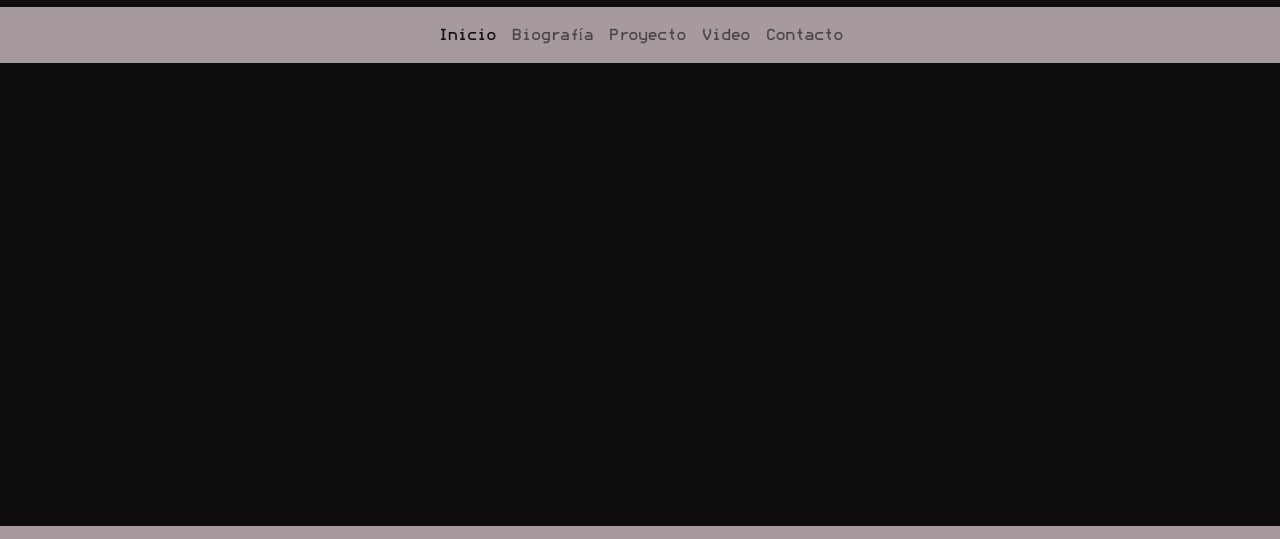
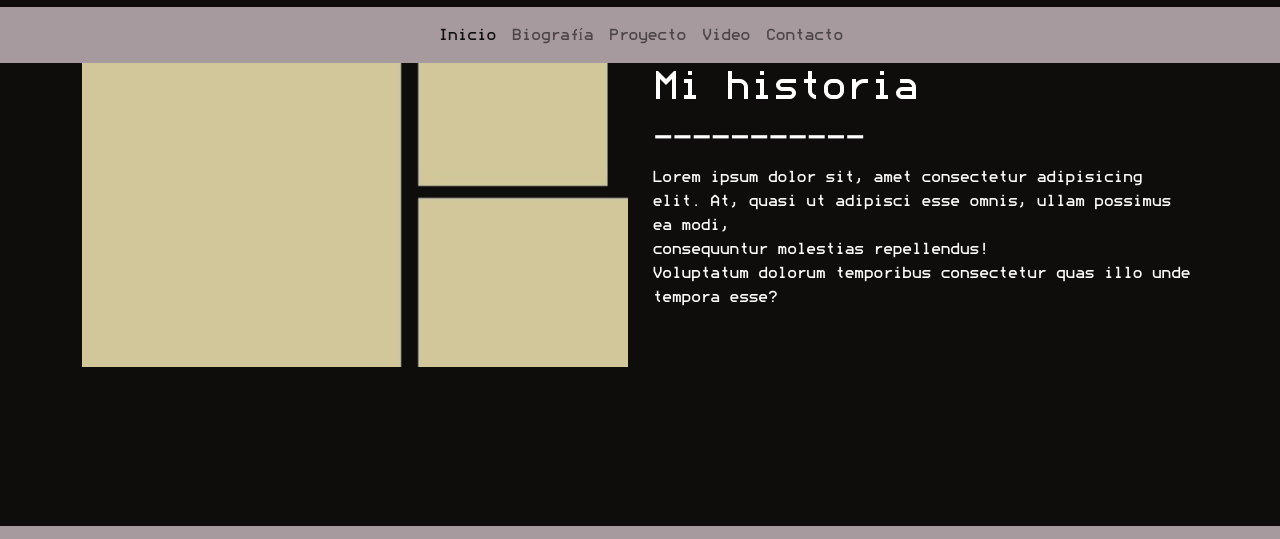
Before and after one commit to CataniaGianFranco/arqmn, a plain HTML site: page page/biography.html in a window 1280 px wide. Shown: the part 173-712 px from the top of the page. Drawn offline with nearby package versions, Linux system fonts and the light colour scheme; files whose address does not match are found by name.

Commit message:
Se agrego contenido a la sección biography

```diff
--- a/css/style.css
+++ b/css/style.css
@@ -29,6 +29,10 @@ footer {
 }
 
 p {
+  color: white;
+}
+
+.myStory{
   color: white;
 }
 
--- a/page/biography.html
+++ b/page/biography.html
@@ -49,6 +49,24 @@
             </div>
           </nav>
     </header>
+    <main>
+      <div class="container">
+        <div class="row">
+          <div class="col-6">
+            <img src="../assets/image/Protopy/AboutMe.png" class="img-fluid" alt="aboutMe" style="width: 100%;">
+          </div>
+          <div class="col-6 myStory">
+            <h1>Mi historia</h1>
+            <h2>-----------</h2>
+            <p>
+              Lorem ipsum dolor sit, amet consectetur adipisicing elit. At, quasi ut adipisci esse omnis, ullam possimus ea modi, <br>
+              consequuntur molestias repellendus! <br>
+              Voluptatum dolorum temporibus consectetur quas illo unde tempora esse?
+            </p>
+          </div>
+        </div>
+      </div>
+    </main>
     <footer class="text-white pt-3 pb-3" style="background-color: #a69a9e;">
       <div class="container text-center text-md-left">
         <div class="row text-center text-md-left">
```
Also changed, not shown: assets/image/Protopy/AboutMe.png (added).
